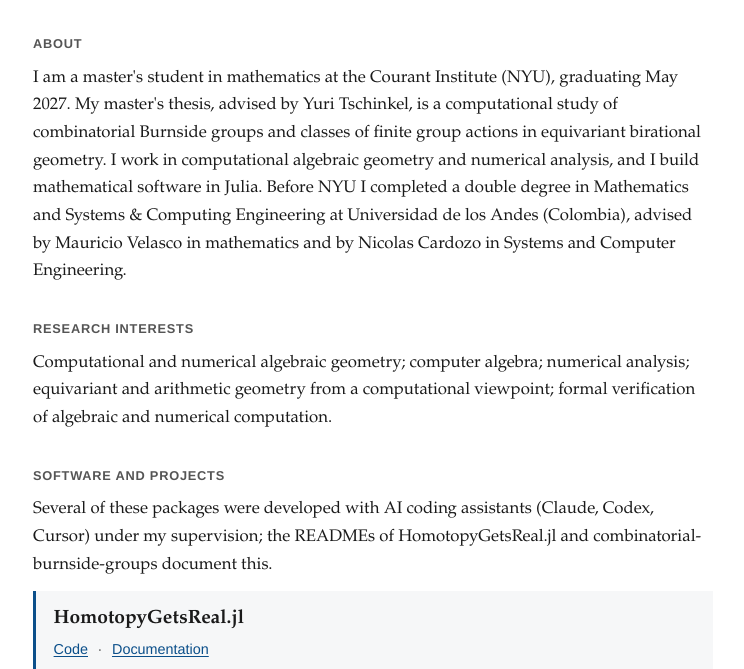
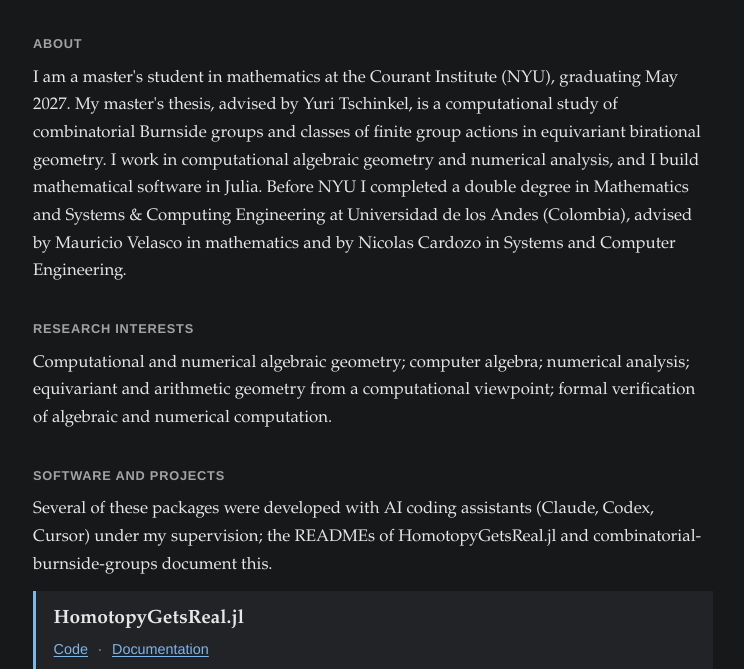
Before and after one commit to JuanCaGC/juancagc.github.io, a plain HTML site: page index.html in a window 1280 px wide. Shown: the part 269-938 px from the top of the page, without its empty margins (267-1011 px from the left). Drawn offline with Linux system fonts and the dark colour scheme.

Commit message:
Add automatic dark mode
Co-Authored-By: Claude Sonnet 5.5 <noreply@anthropic.com>

```diff
--- a/index.html
+++ b/index.html
@@ -3,6 +3,7 @@
 <head>
   <meta charset="utf-8">
   <meta name="viewport" content="width=device-width, initial-scale=1">
+  <meta name="color-scheme" content="light dark">
   <meta name="description" content="Juan Camilo González Cabrera - mathematician working in computational algebraic geometry, numerical algebraic geometry, and Julia">
   <title>Juan Camilo González Cabrera</title>
   <link rel="stylesheet" href="style.css">
--- a/style.css
+++ b/style.css
@@ -11,6 +11,19 @@
   --max: 720px;
   --serif: "Iowan Old Style", "Palatino Linotype", Palatino, "Book Antiqua", Georgia, serif;
   --sans: "Helvetica Neue", Helvetica, Arial, sans-serif;
+}
+
+@media (prefers-color-scheme: dark) {
+  :root {
+    color-scheme: dark;
+    --text: #e6e6e6;
+    --muted: #a3a3a3;
+    --border: #3a3a3a;
+    --link: #7db7ea;
+    --link-hover: #a9d0f5;
+    --bg: #17181a;
+    --soft: #212326;
+  }
 }
 
 *,
```
